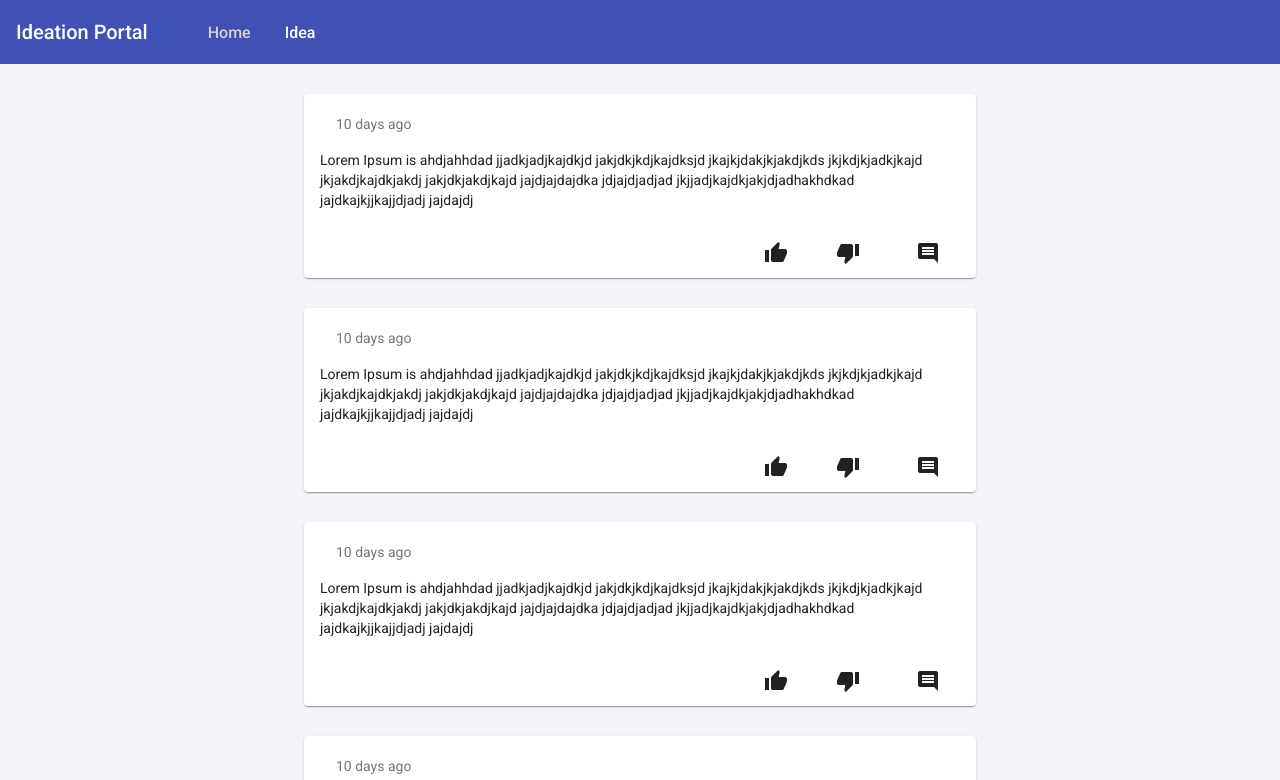
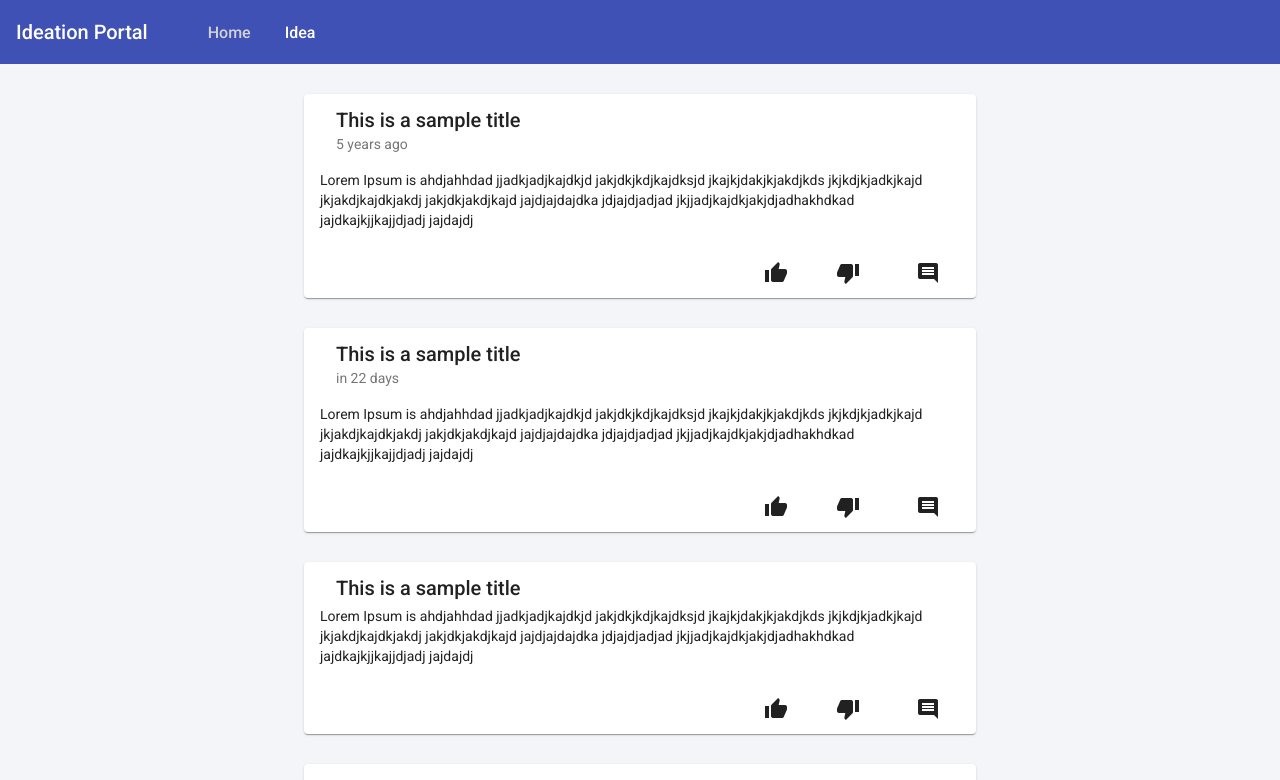
Before and after one commit to kanikasharma97/ideation-portal, an Angular app: page / in a window 1280 px wide. Shown: the top 780 px of the page. Built offline with nearby package versions, Linux system fonts and the light colour scheme; data requests are answered from the project's data file.

Commit message:
feat(idea-list): add dateago on idea list

```diff
--- a/package.json
+++ b/package.json
@@ -8,7 +8,7 @@
     "watch": "ng build --watch --configuration development",
     "test": "ng test"
   },
-  "engines":{
+  "engines": {
     "node": "16.x.x",
     "npm": "8.1.0"
   },
@@ -25,6 +25,7 @@
     "@angular/platform-browser-dynamic": "~13.3.0",
     "@angular/router": "~13.3.0",
     "lodash": "^4.17.21",
+    "moment": "^2.29.3",
     "rxjs": "~7.5.0",
     "tslib": "^2.3.0",
     "zone.js": "~0.11.4"
--- a/public/db.json
+++ b/public/db.json
@@ -1,29 +1,30 @@
 {
 	"topics": [{
 			"id": "1",
-			"value": "Jenkins"
+			"name": "Jenkins"
 		},
 		{
 			"id": "2",
-			"value": "Jenkins op"
+			"name": "Jenkins op"
 		},
 		{
 			"id": "3",
-			"value": "Jira Task"
+			"name": "Jira Task"
 		},
 		{
 			"id": "4",
-			"value": "Product"
+			"name": "Product"
 		},
 		{
 			"id": "5",
-			"value": "Sap jam"
+			"name": "Sap jam"
 		}
 	],
 	"ideas": [
 	    {
-			"title": "This is a sample title",
+			"name": "This is a sample title",
 			"content": "Lorem Ipsum is ahdjahhdad jjadkjadjkajdkjd jakjdkjkdjkajdksjd jkajkjdakjkjakdjkds jkjkdjkjadkjkajd jkjakdjkajdkjakdj jakjdkjakdjkajd jajdjajdajdka jdjajdjadjad jkjjadjkajdkjakjdjadhakhdkad jajdkajkjjkajjdjadj jajdajdj",
+			"createdAt": "Wed Mar 01 2017 00:00:00 GMT+0530 (India Standard Time)",
 			"createrInfo": {
 				"picture": {
 				  "thumbnail": "https://randomuser.me/api/portraits/thumb/men/12.jpg"
@@ -31,8 +32,9 @@
 			}
 },
 	    {
-			"title": "This is a sample title",
+			"name": "This is a sample title",
 			"content": "Lorem Ipsum is ahdjahhdad jjadkjadjkajdkjd jakjdkjkdjkajdksjd jkajkjdakjkjakdjkds jkjkdjkjadkjkajd jkjakdjkajdkjakdj jakjdkjakdjkajd jajdjajdajdka jdjajdjadjad jkjjadjkajdkjakjdjadhakhdkad jajdkajkjjkajjdjadj jajdajdj",
+			"createdAt": "Sun Jun 19 2022 10:05:16 GMT+0530 (India Standard Time)",
 			"createrInfo": {
                                 "picture": {
                                   "thumbnail": "https://randomuser.me/api/portraits/thumb/men/13.jpg"
@@ -40,7 +42,7 @@
                         }
 		},
 	    {
-			"title": "This is a sample title",
+			"name": "This is a sample title",
 			"content": "Lorem Ipsum is ahdjahhdad jjadkjadjkajdkjd jakjdkjkdjkajdksjd jkajkjdakjkjakdjkds jkjkdjkjadkjkajd jkjakdjkajdkjakdj jakjdkjakdjkajd jajdjajdajdka jdjajdjadjad jkjjadjkajdkjakjdjadhakhdkad jajdkajkjjkajjdjadj jajdajdj",
 			"createrInfo": {
 				"picture": {
@@ -49,7 +51,7 @@
 			}
 		},
 	    {
-			"title": "This is a sample title",
+			"name": "This is a sample title",
 			"content": "Lorem Ipsum is ahdjahhdad jjadkjadjkajdkjd jakjdkjkdjkajdksjd jkajkjdakjkjakdjkds jkjkdjkjadkjkajd jkjakdjkajdkjakdj jakjdkjakdjkajd jajdjajdajdka jdjajdjadjad jkjjadjkajdkjakjdjadhakhdkad jajdkajkjjkajjdjadj jajdajdj",
 			"createrInfo": {
 				"picture": {
@@ -58,7 +60,7 @@
 			}
 		},
 	    {
-			"title": "This is a sample title",
+			"name": "This is a sample title",
 			"content": "Lorem Ipsum is ahdjahhdad jjadkjadjkajdkjd jakjdkjkdjkajdksjd jkajkjdakjkjakdjkds jkjkdjkjadkjkajd jkjakdjkajdkjakdj jakjdkjakdjkajd jajdjajdajdka jdjajdjadjad jkjjadjkajdkjakjdjadhakhdkad jajdkajkjjkajjdjadj jajdajdj",
 			"createrInfo": {
 				"picture": {
@@ -67,7 +69,7 @@
 			}
 		},
 	    {
-			"title": "This is a sample title",
+			"name": "This is a sample title",
 			"content": "Lorem Ipsum is ahdjahhdad jjadkjadjkajdkjd jakjdkjkdjkajdksjd jkajkjdakjkjakdjkds jkjkdjkjadkjkajd jkjakdjkajdkjakdj jakjdkjakdjkajd jajdjajdajdka jdjajdjadjad jkjjadjkajdkjakjdjadhakhdkad jajdkajkjjkajjdjadj jajdajdj",
 			"createrInfo": {
 				"picture": {
@@ -76,7 +78,7 @@
 			}
 		},
 	    {
-			"title": "This is a sample title",
+			"name": "This is a sample title",
 			"content": "Lorem Ipsum is ahdjahhdad jjadkjadjkajdkjd jakjdkjkdjkajdksjd jkajkjdakjkjakdjkds jkjkdjkjadkjkajd jkjakdjkajdkjakdj jakjdkjakdjkajd jajdjajdajdka jdjajdjadjad jkjjadjkajdkjakjdjadhakhdkad jajdkajkjjkajjdjadj jajdajdj",
 			"createrInfo": {
 				"picture": {
--- a/src/app/app.module.ts
+++ b/src/app/app.module.ts
@@ -26,6 +26,7 @@ import { CommentComponent } from './ideas/idea-detail/comment-list/comment/comme
 import { BrowserAnimationsModule } from '@angular/platform-browser/animations';
 import { HeaderComponent } from './header/header.component';
 import { FooterComponent } from './footer/footer.component';
+import { DateagoPipe } from './dateago.pipe';
 
 
 const appRoutes: Routes = [
@@ -49,7 +50,8 @@ const appRoutes: Routes = [
     CommentListComponent,
     CommentComponent,
     HeaderComponent,
-    FooterComponent
+    FooterComponent,
+    DateagoPipe,
   ],
   imports: [
     BrowserModule,
--- /dev/null
+++ b/src/app/dateago.pipe.ts
@@ -0,0 +1,19 @@
+
+
+import { Pipe, PipeTransform } from '@angular/core';
+// @ts-ignore
+import moment from "moment"
+
+@Pipe({
+  name: 'dateago'
+})
+export class DateagoPipe implements PipeTransform {
+
+  transform(value: any): string {
+    if (value) {
+      return moment(value).fromNow()
+    }
+    return ''
+  }
+
+}
--- a/src/app/ideas/idea-list/idea-item/idea-item.component.html
+++ b/src/app/ideas/idea-list/idea-item/idea-item.component.html
@@ -1,7 +1,7 @@
 <mat-card class="example-card" style="margin: 30px auto;">
   <mat-card-header>
     <mat-card-title>{{idea.title}}</mat-card-title>
-    <mat-card-subtitle>10 days ago</mat-card-subtitle>
+    <mat-card-subtitle>{{idea.createdAt | dateago}}</mat-card-subtitle>
   </mat-card-header>
   <mat-card-content>
     <p>
--- a/src/app/ideas/idea-list/idea-item/idea-item.component.ts
+++ b/src/app/ideas/idea-list/idea-item/idea-item.component.ts
@@ -8,7 +8,7 @@ import Idea from "../../idea.model"
 })
 export class IdeaItemComponent implements OnInit {
 
-  @Input() idea: Idea = new Idea('', '', { picture: {thumbnail: ''} }, [])
+  @Input() idea: Idea = new Idea('', '', '')
   constructor() { }
 
   ngOnInit(): void {
--- a/src/app/ideas/idea.model.ts
+++ b/src/app/ideas/idea.model.ts
@@ -2,7 +2,6 @@ export default class Idea {
   constructor(
     public title: string,
     public content: string,
-    public createrInfo: { picture: { thumbnail: string }},
-    public tags: string[]
+    public createdAt: string
   ) {}
 }
--- a/src/app/services/idea.service.ts
+++ b/src/app/services/idea.service.ts
@@ -21,7 +21,7 @@ export class IdeaService {
     return this.http.get(`${this.url}`).pipe(
       retry(3),
       map(
-        (val: any) => val.map(({name, content, createrInfo}: any) => new Idea(name, content, createrInfo, []))
+        (val: any) => val.map(({name, content, createdAt}: any) => new Idea(name, content, createdAt))
       ),
       catchError(() => {
         console.log("called")
```
Also changed, not shown: 2 other files (tests, documents, lock files or other folders).
